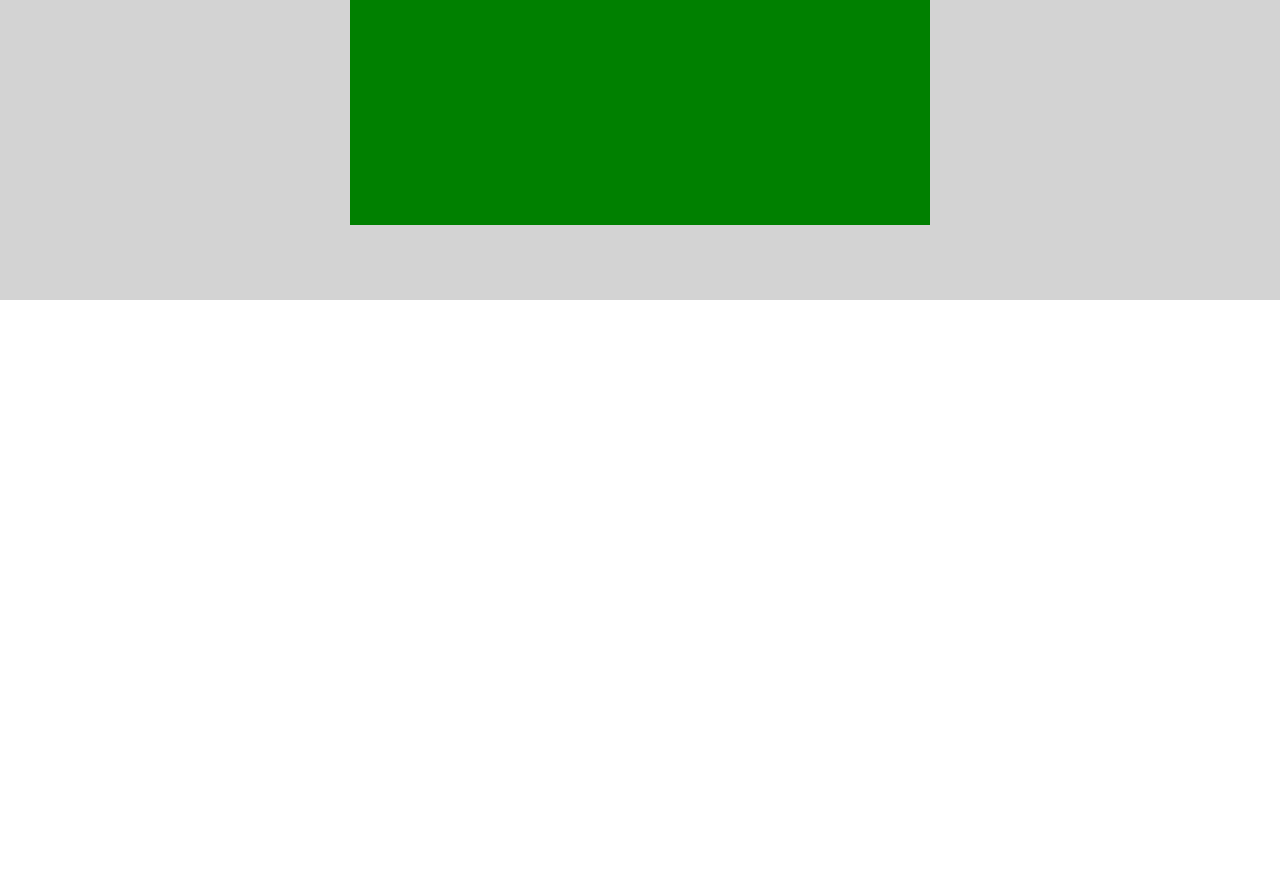
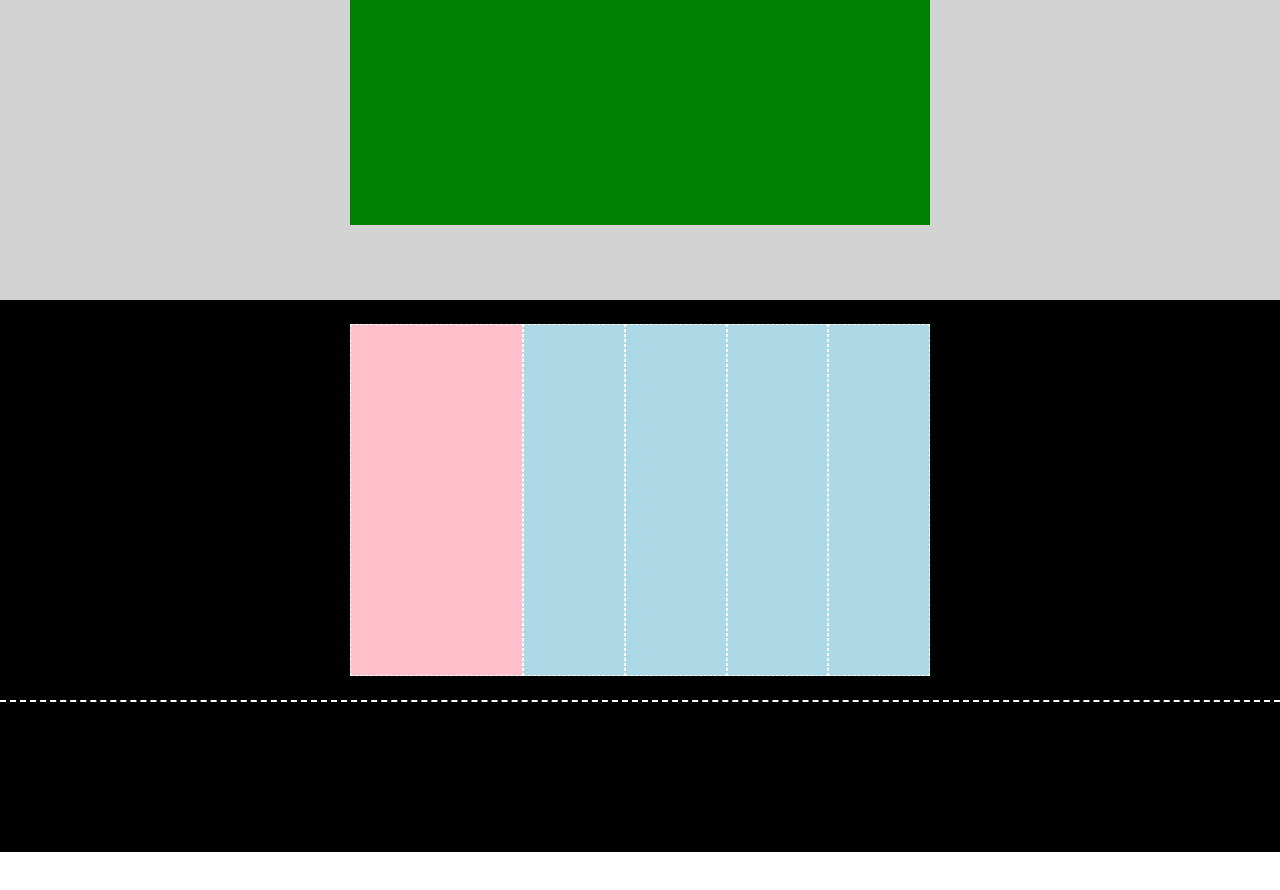
Before and after one commit to JordiMasci/htmlcss-struttura-discord, a plain HTML site: page index.html in a window 1280 px wide. Shown: the part 1800-2690 px from the top of the page. Before the commit the page ends 2100 px from the top, so only its background shows below. Drawn offline with Linux system fonts and the light colour scheme.

Commit message:
feat: add start footer

```diff
--- a/index.html
+++ b/index.html
@@ -47,8 +47,22 @@
 
     </main>
     <footer>
-        <section></section>
-        <section></section>
+        <section class="flex section-black flex-column border-bottom">
+            <div class="flex padding-350">
+                <div class="first-column "></div>
+                <div class="rest-column "></div>
+                <div class="rest-column "></div>
+                <div class="rest-column "></div>
+                <div class="rest-column "></div>
+
+            </div>
+
+
+
+        </section>
+        <section class="section-black-2">
+            <div class="last-div"></div>
+        </section>
     </footer>
 
 </body>
--- a/style/style.css
+++ b/style/style.css
@@ -63,9 +63,9 @@ header {
   justify-content: space;
 } */
 
-/* .align-center {
-  align-items: center;
-} */
+.align-content {
+  align-content: center;
+}
 
 .section-blu {
   height: 350px;
@@ -80,6 +80,19 @@ header {
 .section-lightgray {
     background-color: lightgray;
     height: 350px;
+}
+
+.section-black {
+    background-color: black;
+    height: 400px;
+
+
+
+}
+
+.section-black-2 {
+    background-color: black;
+    height: 150px;
 }
 
 .last-section {
@@ -106,3 +119,28 @@ header {
 .padding-350 {
     padding: 350px;
 }
+
+
+
+
+.first-column {
+    height: 350px;
+    width: 30%;
+    background-color: pink;
+    border: 1px dashed white;
+}
+
+.rest-column {
+    height: 350px;
+    width: 17.5%;
+    background-color: lightblue;
+    border: 1px dashed white;
+}
+
+.border-bottom {
+    border-bottom: 2px dashed white;
+}
+
+.last.div {
+
+}
```
